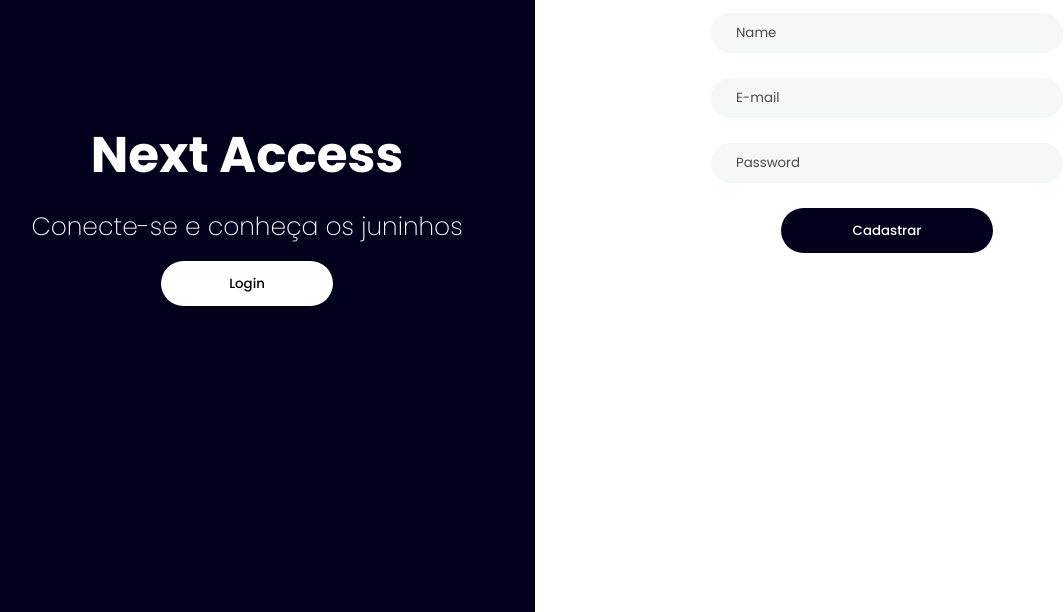
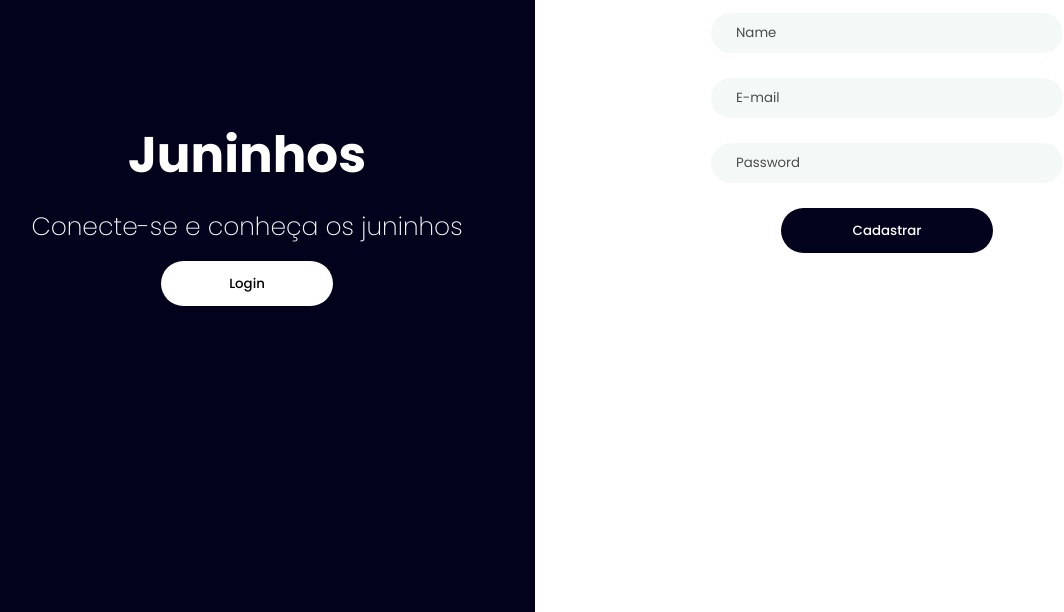
Before and after one commit to KlyscSilva/sistemadevjunior, a website: page src/Create-account/index.html in a window 1280 px wide. Shown: the part 188-800 px from the top of the page, without its empty margins (41-1105 px from the left). Drawn offline with Linux system fonts and the light colour scheme.

Commit message:
ajustes nos titulos

```diff
--- a/src/Create-account/index.html
+++ b/src/Create-account/index.html
@@ -17,7 +17,7 @@
 <body>
     <section class="left-page">
         <div class="left">
-            <h1>Next Access</h1>
+            <h1>Juninhos</h1>
             <p>Conecte-se e conheça os juninhos</p>
 
             <a href="../home/index.html" onclick="IrNextPage()">
```
Also changed, not shown: src/home/index.html (+1 -1 lines).
